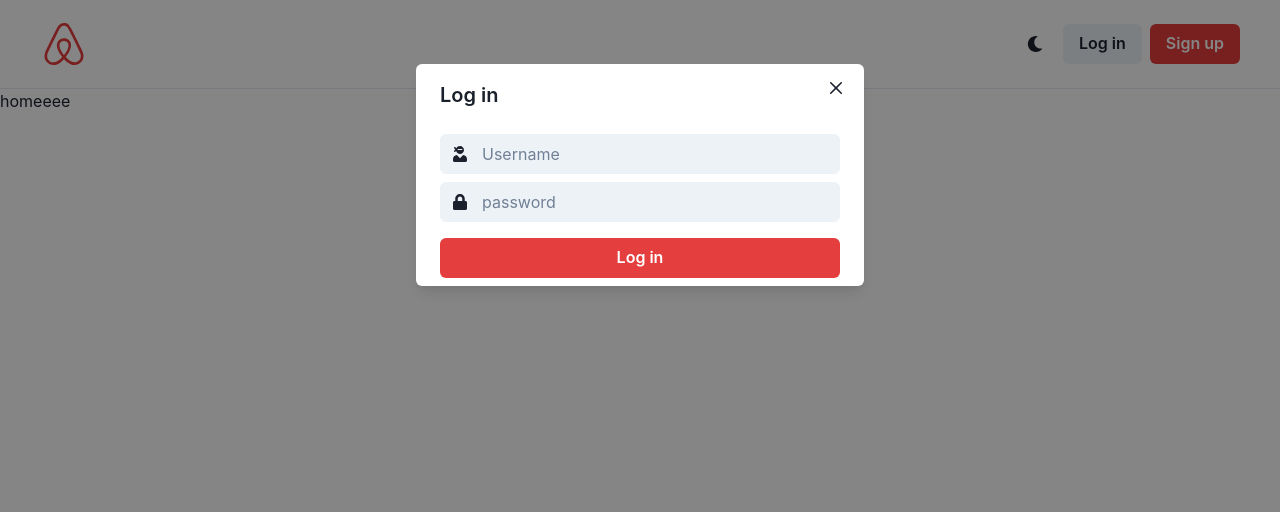
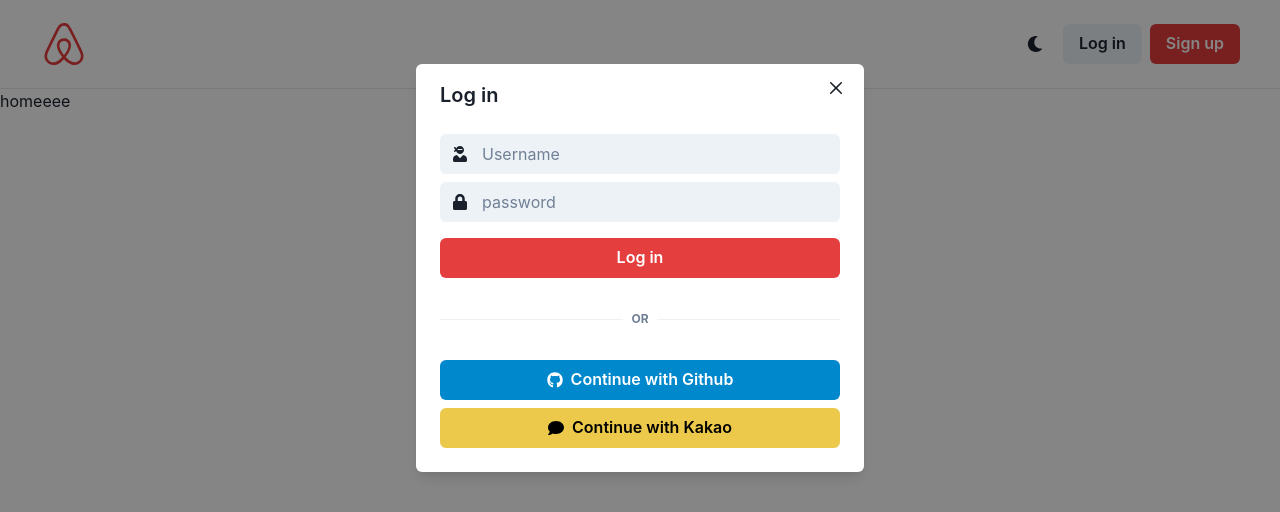
Before and after one commit to judoree/airbnb-clone-frontend, a React (Create React App) app: page / in a window 1280 px wide. Both pictures are taken after a click on the button "Log in". Shown: the top 512 px of the page. Built offline with nearby package versions, Linux system fonts and the light colour scheme.

Commit message:
Sign Up Modal

```diff
--- /dev/null
+++ b/src/components/Header.tsx
@@ -0,0 +1,28 @@
+import { FaAirbnb, FaMoon } from "react-icons/fa";
+import { Box, Button, HStack, IconButton, useDisclosure } from "@chakra-ui/react";
+import { Link } from "react-router-dom";
+import LoginModal from "./LoginModal";
+import SignUpModal from "./SignUpModal";
+
+export default function Header() {
+  const { isOpen: isLoginOpen, onClose: onLoginClose, onOpen: onLoginOpen } = useDisclosure();
+  const { isOpen: isSignUpOpen, onClose: onSignUpClose, onOpen: onSignUpOpen } = useDisclosure();
+  return (
+    <HStack justifyContent={"space-between"} py={5} px={10} borderBottomWidth={1}>
+      <Box color="red.500">
+        <Link to={"/"}>
+          <FaAirbnb size={"48"} />
+        </Link>
+      </Box>
+      <HStack spacing={2}>
+        <IconButton variant={"ghost"} aria-label="Toggle dark mode" icon={<FaMoon />} />
+        <Button onClick={onLoginOpen}>Log in</Button>
+        <Button onClick={onSignUpOpen} colorScheme={"red"}>
+          Sign up
+        </Button>
+      </HStack>
+      <LoginModal isOpen={isLoginOpen} onClose={onLoginClose} />
+      <SignUpModal isOpen={isSignUpOpen} onClose={onSignUpClose} />
+    </HStack>
+  );
+}
--- /dev/null
+++ b/src/components/LoginModal.tsx
@@ -0,0 +1,48 @@
+import {
+  Box,
+  Button,
+  Input,
+  InputGroup,
+  InputLeftElement,
+  Modal,
+  ModalBody,
+  ModalCloseButton,
+  ModalContent,
+  ModalHeader,
+  ModalOverlay,
+  VStack,
+} from "@chakra-ui/react";
+import { FaUserNinja, FaLock } from "react-icons/fa";
+import SocialLogin from "./SocialLogin";
+
+interface LoginModalProps {
+  isOpen: boolean;
+  onClose: () => void;
+}
+export default function LoginModal({ isOpen, onClose }: LoginModalProps) {
+  return (
+    <Modal motionPreset="slideInBottom" onClose={onClose} isOpen={isOpen}>
+      <ModalOverlay />
+      <ModalContent>
+        <ModalHeader>Log in</ModalHeader>
+        <ModalCloseButton />
+        <ModalBody>
+          <VStack>
+            <InputGroup>
+              <InputLeftElement children={<FaUserNinja />} />
+              <Input variant={"filled"} placeholder="Username" />
+            </InputGroup>
+            <InputGroup>
+              <InputLeftElement children={<FaLock />} />
+              <Input variant={"filled"} placeholder="password" />
+            </InputGroup>
+          </VStack>
+          <Button mt={4} colorScheme="red" w="100%">
+            Log in
+          </Button>
+          <SocialLogin />
+        </ModalBody>
+      </ModalContent>
+    </Modal>
+  );
+}
--- a/src/components/Root.tsx
+++ b/src/components/Root.tsx
@@ -1,62 +1,11 @@
-import {
-  Box,
-  Button,
-  HStack,
-  IconButton,
-  Modal,
-  useDisclosure,
-  ModalOverlay,
-  ModalContent,
-  ModalFooter,
-  ModalHeader,
-  ModalCloseButton,
-  ModalBody,
-  Input,
-  VStack,
-  InputGroup,
-  InputLeftElement,
-} from "@chakra-ui/react";
-import { Link, Outlet } from "react-router-dom";
-import { FaAirbnb, FaMoon, FaUserNinja, FaLock } from "react-icons/fa";
+import { Box } from "@chakra-ui/react";
+import { Outlet } from "react-router-dom";
+import Header from "./Header";
 
 export default function Root() {
-  const { isOpen, onClose, onOpen } = useDisclosure();
   return (
     <Box>
-      <HStack justifyContent={"space-between"} py={5} px={10} borderBottomWidth={1}>
-        <Box color="red.500">
-          <Link to={"/"}>
-            <FaAirbnb size={"48"} />
-          </Link>
-        </Box>
-        <HStack spacing={2}>
-          <IconButton variant={"ghost"} aria-label="Toggle dark mode" icon={<FaMoon />} />
-          <Button onClick={onOpen}>Log in</Button>
-          <Button colorScheme={"red"}>Sign up</Button>
-        </HStack>
-        <Modal motionPreset="slideInBottom" onClose={onClose} isOpen={isOpen}>
-          <ModalOverlay />
-          <ModalContent>
-            <ModalHeader>Log in</ModalHeader>
-            <ModalCloseButton />
-            <ModalBody>
-              <VStack>
-                <InputGroup>
-                  <InputLeftElement children={<FaUserNinja />} />
-                  <Input variant={"filled"} placeholder="Username" />
-                </InputGroup>
-                <InputGroup>
-                  <InputLeftElement children={<FaLock />} />
-                  <Input variant={"filled"} placeholder="password" />
-                </InputGroup>
-              </VStack>
-              <Button mt={4} colorScheme="red" w="100%">
-                Log in
-              </Button>
-            </ModalBody>
-          </ModalContent>
-        </Modal>
-      </HStack>
+      <Header />
       <Outlet />
     </Box>
   );
--- /dev/null
+++ b/src/components/SignUpModal.tsx
@@ -0,0 +1,81 @@
+import {
+  Box,
+  Button,
+  Input,
+  InputGroup,
+  InputLeftElement,
+  Modal,
+  ModalBody,
+  ModalCloseButton,
+  ModalContent,
+  ModalHeader,
+  ModalOverlay,
+  VStack,
+} from "@chakra-ui/react";
+import { FaUserNinja, FaLock, FaEnvelope, FaUserSecret } from "react-icons/fa";
+import SocialLogin from "./SocialLogin";
+
+interface SignUpModalProps {
+  isOpen: boolean;
+  onClose: () => void;
+}
+
+export default function SignUpModal({ isOpen, onClose }: SignUpModalProps) {
+  return (
+    <Modal onClose={onClose} isOpen={isOpen}>
+      <ModalOverlay />
+      <ModalContent>
+        <ModalHeader>Sign up</ModalHeader>
+        <ModalCloseButton />
+        <ModalBody>
+          <VStack>
+            <InputGroup>
+              <InputLeftElement
+                children={
+                  <Box color="gray.500">
+                    <FaUserSecret />
+                  </Box>
+                }
+              />
+              <Input variant={"filled"} placeholder="Name" />
+            </InputGroup>
+            <InputGroup>
+              <InputLeftElement
+                children={
+                  <Box color="gray.500">
+                    <FaEnvelope />
+                  </Box>
+                }
+              />
+              <Input variant={"filled"} placeholder="Email" />
+            </InputGroup>
+            <InputGroup>
+              <InputLeftElement
+                children={
+                  <Box color="gray.500">
+                    <FaUserNinja />
+                  </Box>
+                }
+              />
+              <Input variant={"filled"} placeholder="Username" />
+            </InputGroup>
+            <InputGroup>
+              <InputLeftElement
+                children={
+                  <Box color="gray.500">
+                    <FaLock />
+                  </Box>
+                }
+              />
+              <Input variant={"filled"} placeholder="Password" />
+            </InputGroup>
+          </VStack>
+          <Button mt={4} colorScheme={"red"} w="100%">
+            Log in
+          </Button>
+          <SocialLogin />
+        </ModalBody>
+      </ModalContent>
+    </Modal>
+  );
+}
--- /dev/null
+++ b/src/components/SocialLogin.tsx
@@ -0,0 +1,24 @@
+import { FaComment, FaGithub } from "react-icons/fa";
+import { Box, Button, Divider, HStack, Text, VStack } from "@chakra-ui/react";
+
+export default function SocialLogin() {
+  return (
+    <Box mb={4}>
+      <HStack my={8}>
+        <Divider />
+        <Text textTransform={"uppercase"} color="gray.500" fontSize={"xs"} as={"b"}>
+          Or
+        </Text>
+        <Divider />
+      </HStack>
+      <VStack>
+        <Button w={"100%"} leftIcon={<FaGithub />} colorScheme={"telegram"}>
+          Continue with Github
+        </Button>
+        <Button w={"100%"} leftIcon={<FaComment />} colorScheme={"yellow"}>
+          Continue with Kakao
+        </Button>
+      </VStack>
+    </Box>
+  );
+}
```
